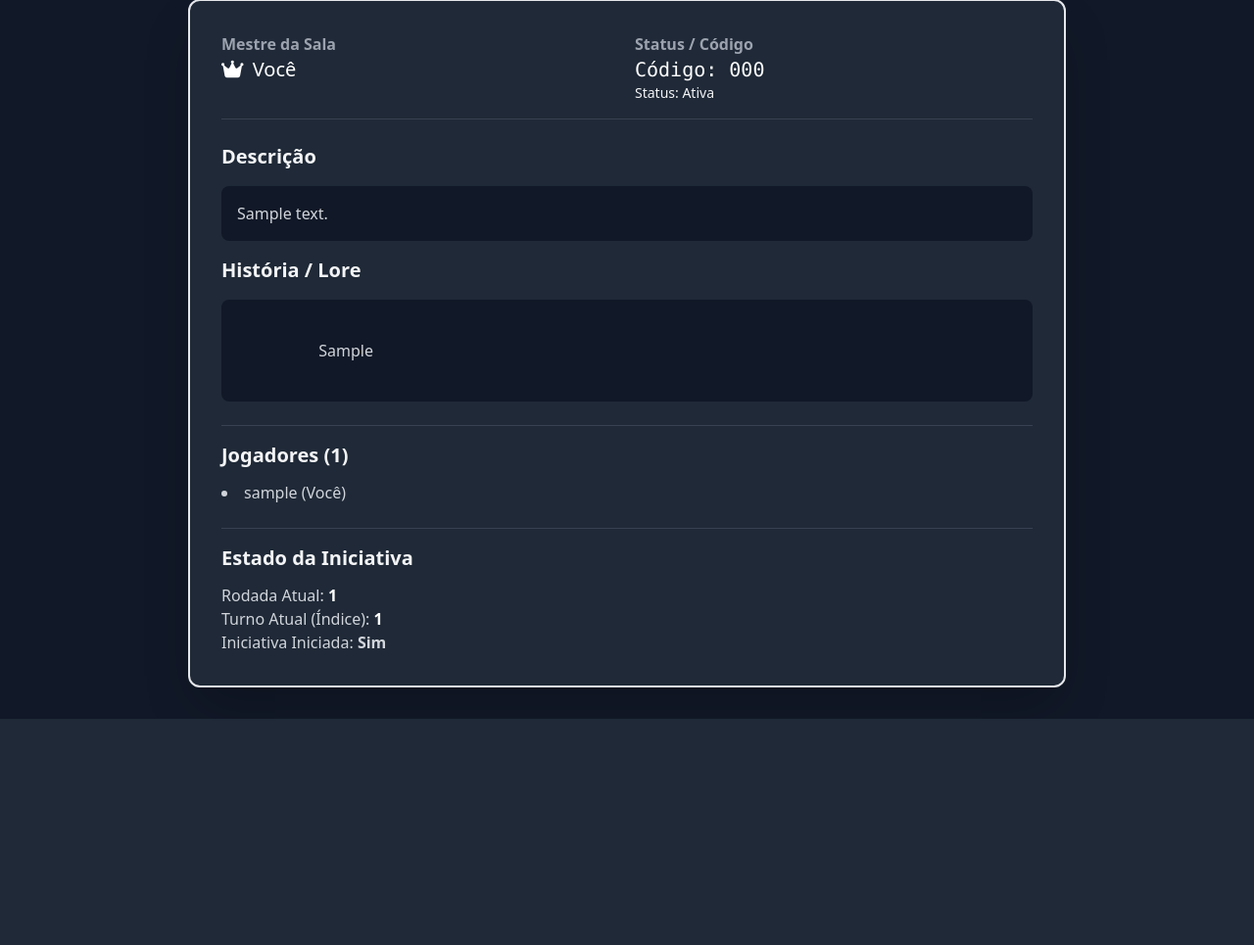
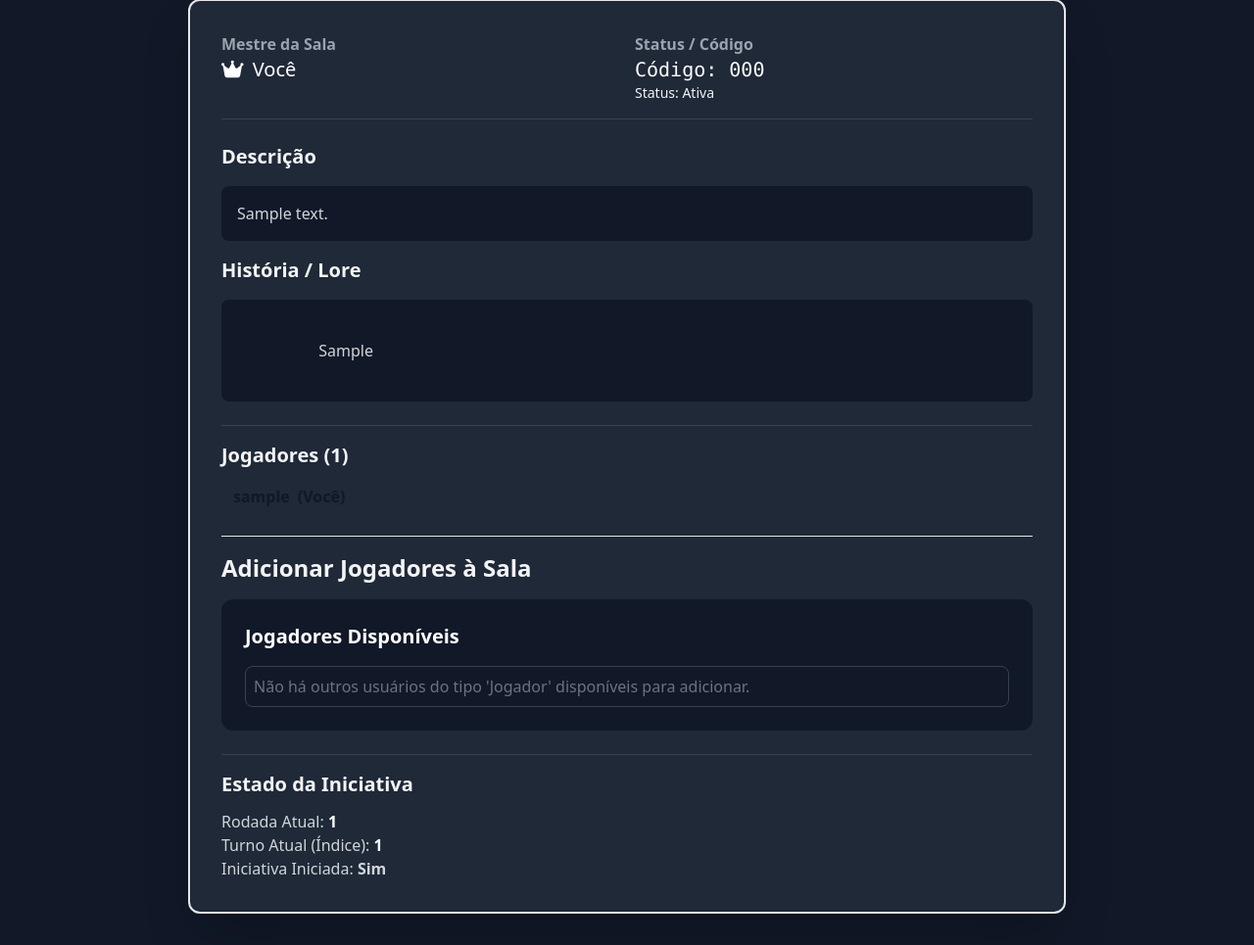
Before and after one commit to BugRed/throw_iniciative_djangoApp, a Django app: page /rooms/1/ in a window 1280 px wide. Shown: the part 114-1079 px from the top of the page at 98% size. Before the commit the page ends 848 px from the top, so only its background shows below. Run offline with Django 5.2, Linux system fonts and the light colour scheme; a user stored in the database is signed in; tables that the repository leaves empty hold one stand-in row (values such as "Sample post"); some libraries are stand-ins or nearby versions.

Commit message:
Adição de jogador em rooms

```diff
--- a/rooms/templates/rooms/room_detail.html
+++ b/rooms/templates/rooms/room_detail.html
@@ -68,6 +68,28 @@
 
             <div class="pt-4 border-t border-gray-700">
                 <h3 class="text-xl text-rpg-gold font-semibold mb-3">Jogadores ({{ room.players.count }})</h3>
+
+                {% if room.master == user %}
+                    <div class="flex flex-wrap gap-3">
+                        {% for player in room.players.all %}
+                        <div class="bg-rpg-green text-gray-900 font-semibold px-3 py-1 rounded-full flex items-center">
+                            {{ player.username }}
+                            {% if player != user %}
+                            <a href="{% url 'toggle-player-in-room' room_pk=room.pk user_pk=player.pk %}"
+                               class="ml-2 text-red-800 hover:text-red-600 transition-colors"
+                               title="Remover {{ player.username }}">
+                                <i class="fas fa-times-circle text-lg"></i>
+                            </a>
+                            {% else %}
+                            <span class="ml-2 text-rpg-red">(Você)</span>
+                            {% endif %}
+                        </div>
+                        {% empty %}
+                        <p class="text-gray-500">Nenhum jogador na sala.</p>
+                        {% endfor %}
+                    </div>
+
+                {% else %}
                     <ul class="list-disc list-inside space-y-1">
                         {% for player in room.players.all %}
                             <li class="text-gray-300 hover:text-white">
@@ -78,8 +100,35 @@
                             <li class="text-gray-500">Nenhum jogador ainda nesta sala.</li>
                         {% endfor %}
                     </ul>
+                {% endif %}
             </div>
 
+            {% if room.master == user %}
+            <div class="mt-4 pt-4 border-t border-rpg-gold">
+                <h3 class="text-2xl text-rpg-gold font-medieval font-semibold mb-4">
+                    Adicionar Jogadores à Sala
+                </h3>
+
+                <div class="bg-gray-900 p-6 rounded-xl space-y-4">
+                    <h4 class="text-xl text-white font-semibold mb-3">
+                        Jogadores Disponíveis
+                    </h4>
+                    <div class="flex flex-wrap gap-2 max-h-60 overflow-y-auto p-2 border border-gray-700 rounded-lg">
+
+                        {% for possible_player in all_users %}
+                            <a href="{% url 'toggle-player-in-room' room_pk=room.pk user_pk=possible_player.pk %}"
+                               class="bg-blue-600 text-white px-3 py-1 text-sm rounded-full hover:bg-blue-700 transition-colors flex items-center"
+                               title="Adicionar {{ possible_player.username }}">
+                                <i class="fas fa-user-plus mr-1"></i> {{ possible_player.username }}
+                            </a>
+                        {% empty %}
+                            <p class="text-gray-500">Não há outros usuários do tipo 'Jogador' disponíveis para adicionar.</p>
+                        {% endfor %}
+                    </div>
+
+                </div>
+            </div>
+            {% endif %}
             <div class="pt-4 border-t border-gray-700">
                 <h3 class="text-xl text-rpg-gold font-semibold mb-3">Estado da Iniciativa</h3>
                 <p class="text-gray-300">Rodada Atual: <span class="text-white font-semibold">{{ room.current_initiative_round }}</span></p>
--- a/rooms/urls_templates.py
+++ b/rooms/urls_templates.py
@@ -4,10 +4,11 @@ from django.urls import path
 from .views import (
     RoomListView,
     RoomCreateView,
-    RoomDetailTemplateView, # Nome de View atualizado para Template
+    RoomDetailTemplateView,
     RoomUpdateView,
     RoomDeleteView
 )
+from . import views
 
 urlpatterns = [
     # Listagem (URL que o dashboard chama)
@@ -18,4 +19,7 @@ urlpatterns = [
     path('<int:pk>/', RoomDetailTemplateView.as_view(), name='room-detail-template'),
     path('<int:pk>/edit/', RoomUpdateView.as_view(), name='room-update-template'),
     path('<int:pk>/delete/', RoomDeleteView.as_view(), name='room-delete-template'),
+    path('<int:room_pk>/toggle-player/<int:user_pk>/',
+         views.toggle_player_in_room,
+         name='toggle-player-in-room'),
 ]
--- a/rooms/views.py
+++ b/rooms/views.py
@@ -6,6 +6,13 @@ from rest_framework import generics, permissions, status
 from rest_framework.response import Response
 from rest_framework.decorators import api_view
 from .serializers import RoomSerializer, RoomCreateSerializer
+
+from django.shortcuts import redirect, get_object_or_404
+from django.contrib import messages
+from django.contrib.auth.decorators import login_required
+from django.contrib.auth import get_user_model
+User = get_user_model()
+from django.db.models import Q
 
 # Importações para Templates (Django CBV)
 from django.views.generic import (
@@ -106,12 +113,32 @@ class RoomCreateView(LoginRequiredMixin, CreateView):
     def get_success_url(self):
         return reverse_lazy('room-list-template')
 
-# 3. DETALHES DA SALA (Template: room-detail-template)
+# 3. DETALHES DA SALA (Template: room-detail-template) - CORRIGIDA
 class RoomDetailTemplateView(LoginRequiredMixin, DetailView):
     """Exibe os detalhes de uma sala (view de Template)."""
     model = Room
     template_name = 'rooms/room_detail.html'
     context_object_name = 'room'
+
+    # Adicionar o método get_context_data para passar a lista de usuários
+    def get_context_data(self, **kwargs):
+        context = super().get_context_data(**kwargs)
+        room = self.get_object()
+        user = self.request.user
+
+        # Apenas adicione a lista de usuários se o usuário logado for o mestre
+        if user.is_authenticated and user == room.master:
+            # Filtra apenas usuários do tipo 'player' que NÃO estão na sala (e não são o master)
+            players_in_room_pks = room.players.values_list('pk', flat=True)
+
+            # Usuários disponíveis: 'players' que não estão na sala.
+            context['all_users'] = User.objects.filter(user_type='player').exclude(
+                Q(pk=user.pk) | Q(pk__in=players_in_room_pks)
+            ).order_by('username')
+
+        return context
+
+
 
 # 4. ATUALIZAÇÃO DE SALA (Template: room-update-template)
 class RoomUpdateView(RoomMasterRequiredMixin, UpdateView):
@@ -129,3 +156,44 @@ class RoomDeleteView(RoomMasterRequiredMixin, DeleteView):
     model = Room
     template_name = 'rooms/room_confirm_delete.html'
     success_url = reverse_lazy('room-list-template')
+
+
+
+# ==================== VIEWS BASEADAS EM FUNÇÃO (Gestão) ====================
+
+@login_required
+def toggle_player_in_room(request, room_pk, user_pk):
+    """
+    Permite ao Mestre da Sala adicionar ou remover um Jogador.
+    """
+    room = get_object_or_404(Room, pk=room_pk)
+    target_user = get_object_or_404(User, pk=user_pk)
+
+    # 1. Checagem de Autorização
+    # Apenas o mestre da sala E do tipo 'master' pode gerenciar.
+    if request.user != room.master or request.user.user_type != 'master':
+        messages.error(request, "Apenas o Mestre desta sala pode gerenciar jogadores.")
+        return redirect('room-detail-template', pk=room_pk)
+
+    # 2. Impedir que o Mestre seja adicionado como Jogador
+    if target_user == room.master:
+        messages.warning(request, "O Mestre não pode ser adicionado/removido como Jogador por esta interface.")
+        return redirect('room-detail-template', pk=room_pk)
+
+    # 3. Impedir que outros Mestres sejam adicionados como Jogadores
+    if target_user.user_type == 'master':
+        messages.warning(request, f"O usuário {target_user.username} é um Mestre e não pode ser adicionado como Jogador nesta sala.")
+        return redirect('room-detail-template', pk=room_pk)
+
+
+    # 4. Lógica de Toggle
+    if room.players.filter(pk=target_user.pk).exists():
+        # Remover Jogador
+        room.players.remove(target_user)
+        messages.success(request, f"O Jogador {target_user.username} foi removido da sala.")
+    else:
+        # Adicionar Jogador
+        room.players.add(target_user)
+        messages.success(request, f"O Jogador {target_user.username} foi adicionado à sala com sucesso.")
+
+    return redirect('room-detail-template', pk=room_pk)
```
Lines whose indentation alone changed are shown as unchanged.
